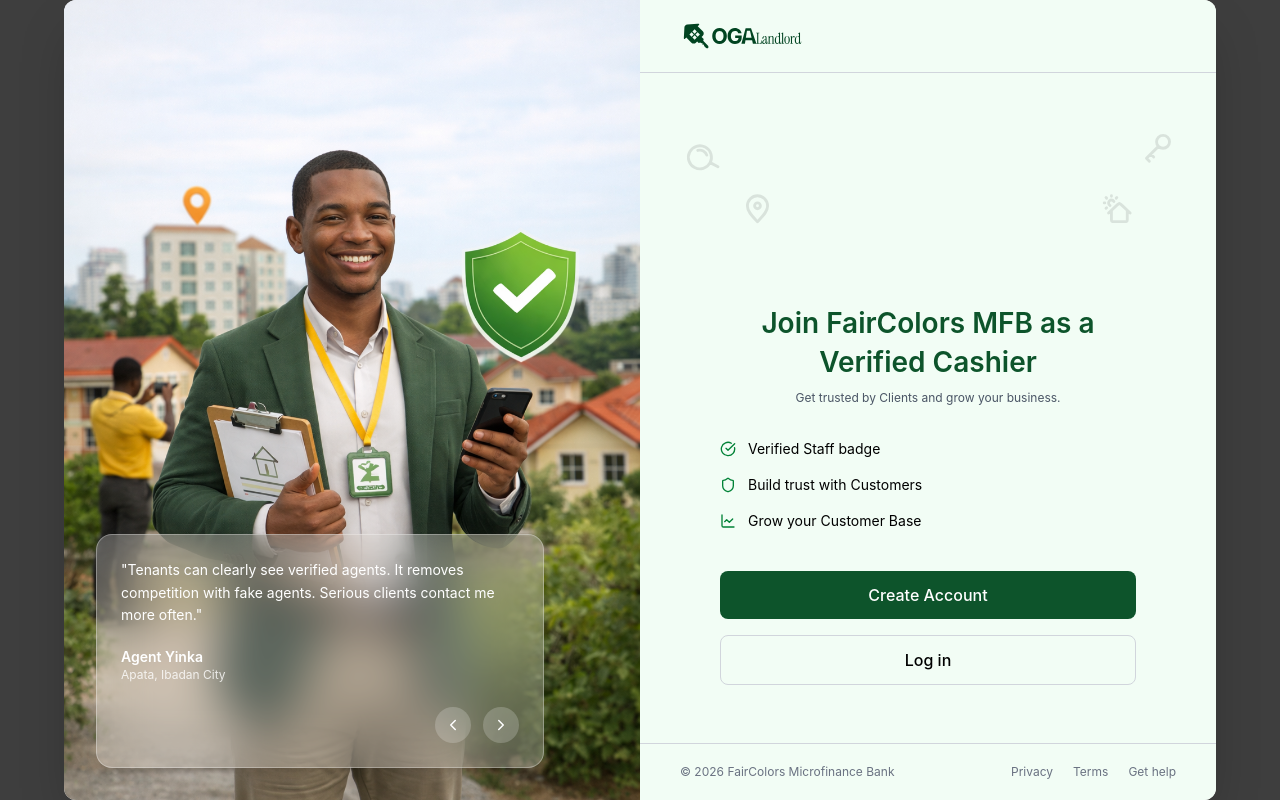
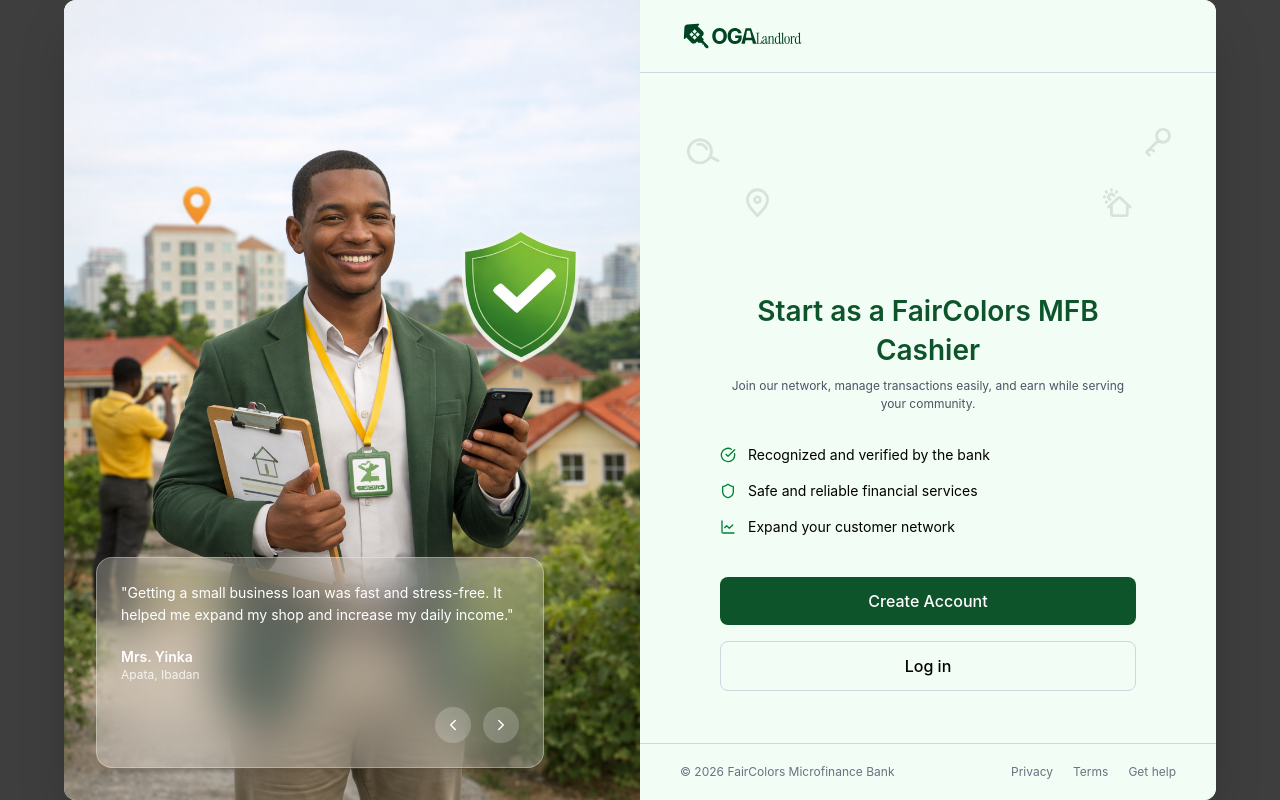
Before and after one commit to mpftech-commits/faircoloursmfb, a React (Vite) app: page / in a window 1280 px wide. Built offline with nearby package versions, Linux system fonts and the light colour scheme.

Commit message:
updated the texts to match fintech

```diff
--- a/index.html
+++ b/index.html
@@ -4,7 +4,7 @@
     <meta charset="UTF-8" />
     <link rel="icon" type="image/svg+xml" href="/vite.svg" />
     <meta name="viewport" content="width=device-width, initial-scale=1.0" />
-    <title>ogalandlord</title>
+    <title>FairColors MFB</title>
   </head>
   <body>
     <div id="root"></div>
--- a/src/components/Constants.tsx
+++ /dev/null
@@ -1,120 +0,0 @@
-import { FileEdit, Camera, UserIcon, Briefcase } from "lucide-react";
-import type { ReactNode } from "react";
-
-type viewdetailsprop = {
-id: number;
-name?: string;
-description?: string;
-title?: string;
-features?: Array<string>;
-price?: string;
-tag?: string;
-icon?: ReactNode;
-}
-
-export const viewdetails :viewdetailsprop[] = [
-     {
-        id: 1,
-        icon: <FileEdit size={18} className="m-auto mt-2.5 text-green-600"/>,
-        name: "Government ID",
-        description: "NG-1234567890"
-    },
-     {
-        id: 2,
-        icon: <Camera size={18} className="m-auto mt-2.5 text-green-600"/> ,
-        name: "Safe Verification",
-        description: "Completed"
-    },
-     {
-        id: 3,
-        icon: <UserIcon size={18} className="m-auto mt-2.5 text-green-600"/> ,
-        name: "Full Name",
-        description: "John Doe"
-    },
-     {
-        id: 4,
-        icon: <Briefcase size={18} className="m-auto mt-2.5 text-green-600"/> ,
-        name: "Area of Operation",
-        description: "Lekki, Lagos"
-    },
-]
-
-export const listings = [
-  {
-    id: 1,
-    title: "3 Bedroom Flat",
-    location: "Lekki Phase 1",
-    bedrooms: 3,
-    price: "₦800,000",
-    status: "Approved",
-    image: "https://images.unsplash.com/photo-1560185007-c5ca9d2c014d",
-  },
-  {
-    id: 2,
-    title: "2 Bedroom Apartment",
-    location: "Lekki Phase 1",
-    bedrooms: 3,
-    price: "₦800,000",
-    status: "Pending",
-    image: "https://images.unsplash.com/photo-1501183638710-841dd1904471",
-  },
-  {
-    id: 3,
-    title: "2 Bedroom Apartment",
-    location: "Lekki Phase 1",
-    bedrooms: 3,
-    price: "₦800,000",
-    status: "Rented",
-    image: "https://images.unsplash.com/photo-1560448204-e02f11c3d0e2",
-  },
-  {
-    id: 4,
-    title: "1 Bedroom Apartment",
-    location: "Lekki Phase 1",
-    bedrooms: 1,
-    price: "₦800,000",
-    status: "Removed",
-    image: "https://images.unsplash.com/photo-1493809842364-78817add7ffb",
-  },
-];
-
-export const subscriptionPlans: viewdetailsprop[] = [
-{
-  id: 1,
-  title: "Basic",
-  price: "₦2,000",
-  features: [
-    "Up to 5 active listings",
-    "Standard Visibility",
-    "Basic Support",
-    "Trust Score Display"
-  ]
-},
-{
-id: 2,
-title: "Standard",
-price: "₦5,000",
-tag: "Most Popular",
-features: [
-  "Up to 15 active listings",
-  "Enhanced Visibility",
-  "Priority Support",
-  "10% Trust Score Boost",
-  "Featured Badge"
-]
-},
-{
-id: 3,
-title: "Pro",
-price: "₦10,000",
-features: [
-  "Unlimited active listings",
-  "Maximum Visibility",
-  "24/7 premium Support",
-  "20% Trust Score Boost",
-  "Verified Badge",
-  "Analytics dashboard"
-]
-},
-
-]
--- a/src/components/LoginForm.tsx
+++ b/src/components/LoginForm.tsx
@@ -33,8 +33,7 @@
         </h2>
 
         <p className="text-gray-600 text-[12px] mt-2 text-left">
-          Login to your account to continue managing your account and customer
-          with ease.
+          Login to access your account, track your finances, and manage your customers seamlessly.
         </p>
 
         {/* form */}
--- a/src/components/Onboarding.tsx
+++ b/src/components/Onboarding.tsx
@@ -21,11 +21,11 @@
 
         {/* Heading */}
        <h2 className="text-[28px] font-semibold text-green-900 leading-snug text-center">
-          Join FairColors MFB as a Verified Cashier
+  Start as a FairColors MFB Cashier
 </h2>
 
 <p className="text-gray-600 text-[12px] mt-2 text-center">
-          Get trusted by Clients and grow your business.
+  Join our network, manage transactions easily, and earn while serving your community.
 </p>
 
         {/* Features */}
@@ -33,17 +33,17 @@
 
   <div className="flex gap-3 items-center text-sm">
     <CheckCircle size={16} className="text-green-700"/>
-            Verified Staff badge
+    Recognized and verified by the bank
   </div>
 
   <div className="flex gap-3 items-center text-sm">
     <Shield size={16} className="text-green-700"/>
-            Build trust with Customers
+    Safe and reliable financial services
   </div>
 
   <div className="flex gap-3 items-center text-sm">
     <LineChartIcon size={16} className="text-green-700"/>
-            Grow your Customer Base
+    Expand your customer network
   </div>
 
 </div>
--- a/src/components/SignupForm.tsx
+++ b/src/components/SignupForm.tsx
@@ -32,7 +32,7 @@
         </h2>
 
         <p className="text-gray-600 text-[12px] mt-2 text-left">
-          Join as a verified cashier .
+         Create your account to take control of your finances and access smart banking services.
         </p>
 
         {/* form */}
@@ -110,7 +110,7 @@
 
       {/* Footer */}
       <div className="flex justify-between text-xs md:px-10 px-5 text-gray-500 mt-12 border-t border-gray-300 pt-5">
-        <span>© {new Date().getFullYear()} OgaLandlord</span>
+        <span>© {new Date().getFullYear()} FairColors MFB</span>
 
         <div className="flex gap-5">
           <span className="hover:underline cursor-pointer">Privacy</span>
--- a/src/data/Testimonial.ts
+++ b/src/data/Testimonial.ts
@@ -7,20 +7,20 @@
 export const testimonials: Testimonial[] = [
   {
     quote:
-      "Tenants can clearly see verified agents. It removes competition with fake agents. Serious clients contact me more often.",
-    name: "Agent Yinka",
-    location: "Apata, Ibadan City",
+      "Getting a small business loan was fast and stress-free. It helped me expand my shop and increase my daily income.",
+    name: "Mrs. Yinka",
+    location: "Apata, Ibadan",
   },
   {
     quote:
-      "My listings now get trusted faster. Clients know I'm verified so negotiations are smoother.",
-    name: "Agent Ibrahim",
+      "I trust this bank with my savings. The process is simple, and I can access my money whenever I need it.",
+    name: "Mr. Ibrahim",
     location: "Lekki, Lagos",
   },
   {
     quote:
-      "Being verified helped me stand out in the rental market.",
-    name: "Agent Ada",
+      "Their financial support helped me start my business from scratch. The repayment plan is flexible and convenient.",
+    name: "Miss Ada",
     location: "Gwarinpa, Abuja",
   },
 ]
```
Also changed, not shown: src/pages/HelpSupport.tsx (+22 -25 lines). Lines whose indentation alone changed are shown as unchanged.
